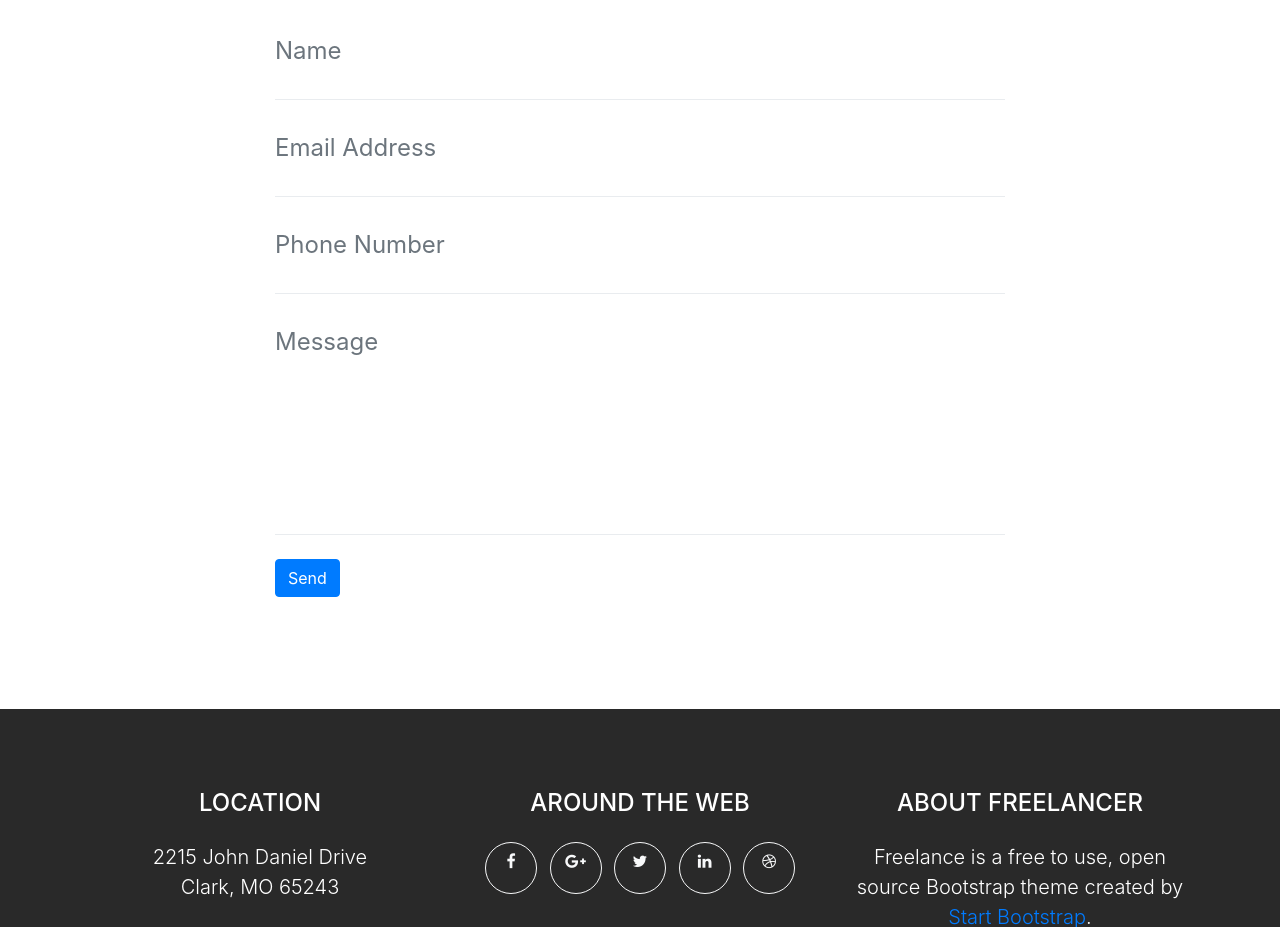
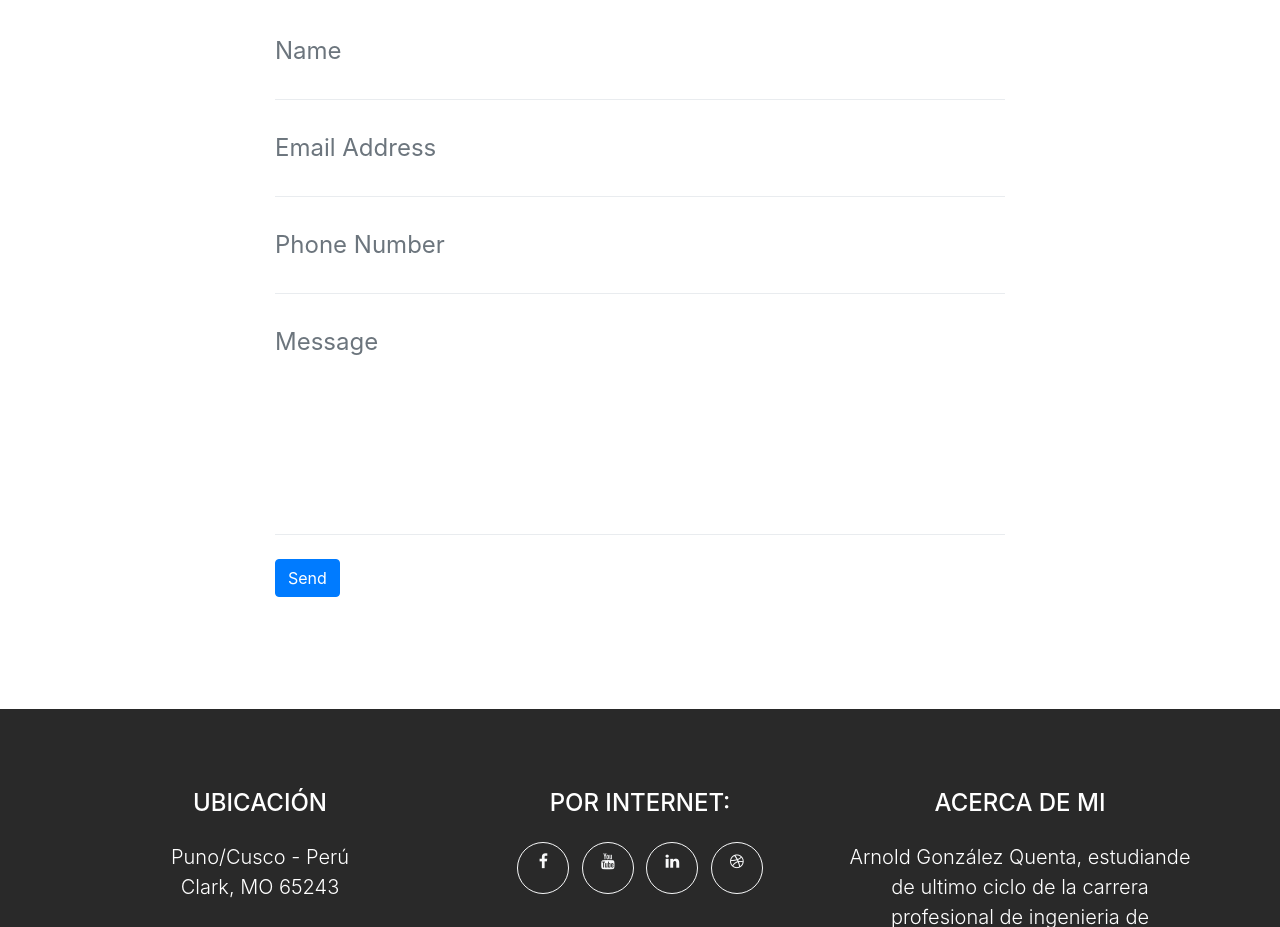
Before and after one commit to mixiSoft/web, a website with bundled scripts: page servicios.html in a window 1280 px wide. Shown: the part 1873-2800 px from the top of the page. Built offline with nearby package versions, Linux system fonts and the light colour scheme.

Commit message:
Update servicios.html

```diff
--- a/servicios.html
+++ b/servicios.html
@@ -39,7 +39,7 @@
         <div class="collapse navbar-collapse" id="navbarResponsive">
           <ul class="navbar-nav ml-auto">
             <li class="nav-item mx-0 mx-lg-1">
-              <a class="nav-link py-3 px-0 px-lg-3 rounded js-scroll-trigger" href="#portfolio">PORTFOLIO</a>
+              <a class="nav-link py-3 px-0 px-lg-3 rounded js-scroll-trigger" href="#portfolio">SERVICIOS</a>
             </li>
             <li class="nav-item mx-0 mx-lg-1">
               <a class="nav-link py-3 px-0 px-lg-3 rounded js-scroll-trigger" href="#about">info</a>
@@ -208,12 +208,12 @@
       <div class="container">
         <div class="row">
           <div class="col-md-4 mb-5 mb-lg-0">
-            <h4 class="text-uppercase mb-4">Location</h4>
-            <p class="lead mb-0">2215 John Daniel Drive
+            <h4 class="text-uppercase mb-4">Ubicación</h4>
+            <p class="lead mb-0">Puno/Cusco - Perú
               <br>Clark, MO 65243</p>
           </div>
           <div class="col-md-4 mb-5 mb-lg-0">
-            <h4 class="text-uppercase mb-4">Around the Web</h4>
+            <h4 class="text-uppercase mb-4">Por internet:</h4>
             <ul class="list-inline mb-0">
               <li class="list-inline-item">
                 <a class="btn btn-outline-light btn-social text-center rounded-circle" href="#">
@@ -221,31 +221,29 @@
                 </a>
               </li>
               <li class="list-inline-item">
-                <a class="btn btn-outline-light btn-social text-center rounded-circle" href="#">
-                  <i class="fa fa-fw fa-google-plus"></i>
+                <a class="btn btn-outline-light btn-social text-center rounded-circle" href="https://www.youtube.com/channel/UCnjBuCHYFXoqQ3Dc7cHSNYw">
+                  <i class="fa fa-fw fa-youtube"></i>
                 </a>
               </li>
               <li class="list-inline-item">
-                <a class="btn btn-outline-light btn-social text-center rounded-circle" href="#">
-                  <i class="fa fa-fw fa-twitter"></i>
-                </a>
-              </li>
-              <li class="list-inline-item">
-                <a class="btn btn-outline-light btn-social text-center rounded-circle" href="#">
+                <a class="btn btn-outline-light btn-social text-center rounded-circle" href="www.linkedin.com/in/
+arnold-gonzalez-q
+">
                   <i class="fa fa-fw fa-linkedin"></i>
                 </a>
               </li>
               <li class="list-inline-item">
-                <a class="btn btn-outline-light btn-social text-center rounded-circle" href="#">
+                <a class="btn btn-outline-light btn-social text-center rounded-circle" href="http://mixisoft.com/">
                   <i class="fa fa-fw fa-dribbble"></i>
                 </a>
               </li>
             </ul>
           </div>
           <div class="col-md-4">
-            <h4 class="text-uppercase mb-4">About Freelancer</h4>
-            <p class="lead mb-0">Freelance is a free to use, open source Bootstrap theme created by
-              <a href="http://startbootstrap.com">Start Bootstrap</a>.</p>
+            <h4 class="text-uppercase mb-4">Acerca de mi</h4>
+            <p class="lead mb-0">Arnold González Quenta, estudiande de ultimo ciclo de la carrera profesional de ingenieria de sistemas.
+                                Entusiasta de la tecnologia.
+              </p>
           </div>
         </div>
       </div>
@@ -253,7 +251,7 @@
 
     <div class="copyright py-4 text-center text-white">
       <div class="container">
-        <small>Copyright &copy; Your Website 2018</small>
+        <small>Copyright &copy; mixiSoft.com 2018</small>
       </div>
     </div>
 
```
